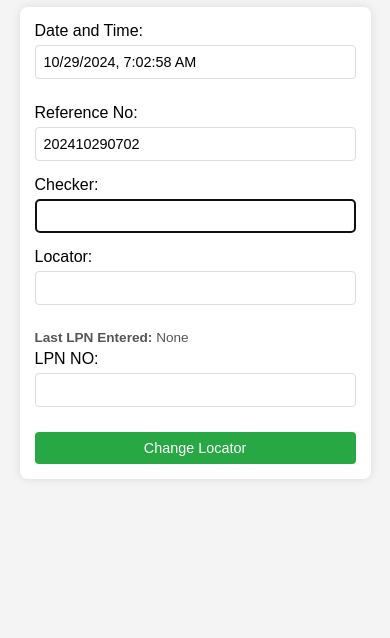
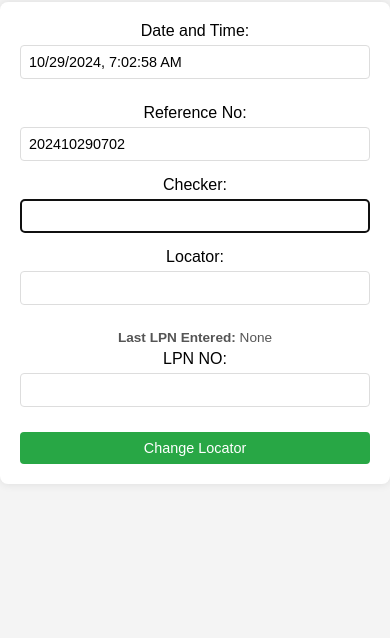
Before and after one commit to asif1001/Tubli-stocktake, a plain HTML site: page index.html in a window 390 px wide. Shown: the part 206-844 px from the top of the page. Drawn offline with Linux system fonts and the light colour scheme.

Commit message:
Update index.html

```diff
--- a/index.html
+++ b/index.html
@@ -20,20 +20,24 @@
             min-height: 100vh;
             flex-direction: column;
         }
+        .container {
+            width: 100%;
+            max-width: 600px;
+            text-align: center;
+        }
         h1 {
-            text-align: center;
             padding: 10px;
             font-size: 1.5em;
             margin-top: 0;
         }
         form {
             width: 100%;
-            max-width: 600px;
             padding: 20px;
             background-color: #fff;
             border-radius: 8px;
             box-shadow: 0 0 10px rgba(0, 0, 0, 0.1);
             box-sizing: border-box;
+            margin-top: 10px;
         }
         .form-row {
             display: flex;
@@ -84,10 +88,6 @@
             h1 {
                 font-size: 1.2em;
             }
-            form {
-                width: 90%; /* Make form width 90% on small screens */
-                padding: 15px;
-            }
             .form-group {
                 min-width: 100%; /* Make form groups full width on mobile */
             }
@@ -102,6 +102,7 @@
     </style>
 </head>
 <body>
+    <div class="container">
         <h1>TUBLI STOCK COUNT</h1> <!-- Centered heading here -->
         <form>
             <!-- Date and Reference No in one line -->
@@ -136,5 +137,6 @@
             <!-- Change Locator Button -->
             <button type="button" onclick="changeLocator()">Change Locator</button>
         </form>
+    </div>
 </body>
 </html>
```
Lines whose indentation alone changed are shown as unchanged.
